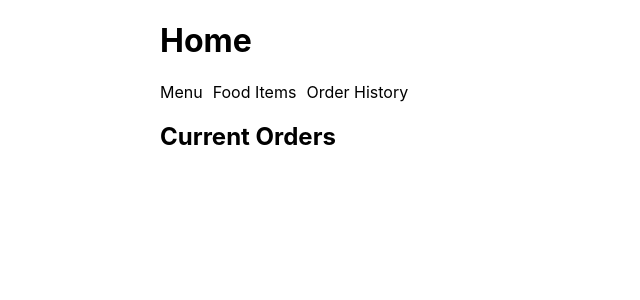
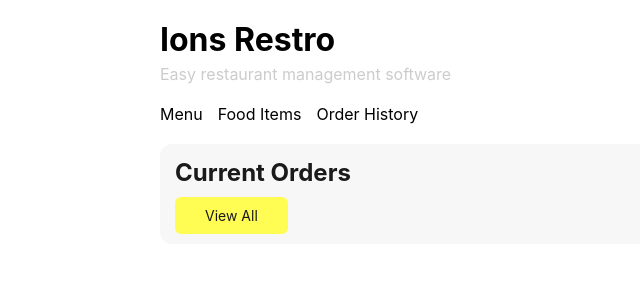
Before and after one commit to nexspy/simplerestaurant, a React (Create React App) app: page / in a window 1280 px wide. Shown: the top 300 px of the page, without its empty margins (0-640 px from the left). Built offline with nearby package versions, Linux system fonts and the light colour scheme.

Commit message:
colors for design added

```diff
--- a/src/components/orders/order/Order.jsx
+++ b/src/components/orders/order/Order.jsx
@@ -26,7 +26,6 @@ const Order = ({ data }) => {
             <div className="order-actions" onClick={gotoEditForm}>
                 <div className="icon-edit"></div>
             </div>
-            <p>Order : {data._id}</p>
             <h3>{orderDate}</h3>
             {foodList}
             <p className="order-total">Total: Rs. {total}</p>
--- a/src/components/pages/HomePage.jsx
+++ b/src/components/pages/HomePage.jsx
@@ -6,7 +6,8 @@ const HomePage = () => {
         <div className="page">
 
             <div className="container">
-                <h1 className="title">Home</h1>
+                <h1 className="title">Ions Restro</h1>
+                <div className="motto">Easy restaurant management software</div>
 
                 <nav>
                     <Link to={`/menu/manage`}>
@@ -20,9 +21,14 @@ const HomePage = () => {
                     </Link>
                 </nav>
 
-                <div>
+                <div className="block">
                     <h2>Current Orders</h2>
+
+                    <div className="actions">
+                        <a href="#">View All</a>
+                    </div>
                 </div>
+
 
             </div>
 
--- a/src/scss/commons/basic.scss
+++ b/src/scss/commons/basic.scss
@@ -1,6 +1,16 @@
 a {
     color: black;
     text-decoration: none;
+}
+
+h1 {
+    &.title {
+        margin: 20px 0px 5px;
+    }
+}
+.motto {
+    margin-bottom: 20px;
+    color: $disabled-color;
 }
 
 h3 {
--- /dev/null
+++ b/src/scss/commons/colors.scss
@@ -0,0 +1,6 @@
+$highlight-color: #fffc54;
+$primary-color: #1a1a1a;
+$disabled-color: #CCCCCC;
+
+$bg-color: #FFFFFF;
+$block-bg-color: #f7f7f7;
--- /dev/null
+++ b/src/scss/components/block.scss
@@ -0,0 +1,27 @@
+.block {
+    background-color: $block-bg-color;
+    box-sizing: border-box;
+    padding: 10px 15px;
+    margin: 10px 0px;
+    border-radius: 12px;
+
+    h2 {
+        margin: 4px 0px 10px;
+        color: $primary-color;
+    }
+
+    .actions {
+        display: flex;
+        flex-direction: row;
+        justify-content: flex-start;
+    }
+
+    a {
+        color: $primary-color;
+        background-color: $highlight-color;
+        padding: 10px 30px;
+        display: block;
+        font-size: 14px;
+        border-radius: 6px;
+    }
+}
--- a/src/scss/components/nav.scss
+++ b/src/scss/components/nav.scss
@@ -1,5 +1,6 @@
 nav {
     display: flex;
     justify-content: flex-start;
-    column-gap: 10px;
+    column-gap: 15px;
+    margin: 20px 0px;
 }
--- a/src/scss/components/order.scss
+++ b/src/scss/components/order.scss
@@ -13,7 +13,7 @@
     .order-item {
         border: 1px solid #ECECEC;
         border-radius: 6px;
-        box-shadow: 4px 4px 6px #CCCCCC;
+        box-shadow: 4px 4px 15px #CCCCCC;
         box-sizing: borderbottom;
         padding: 10px;
         margin-bottom: 10px;
--- a/src/scss/main.scss
+++ b/src/scss/main.scss
@@ -1,3 +1,5 @@
+@import './commons/colors.scss';
+
 @import './commons/basic.scss';
 @import './commons/layouts.scss';
 @import './commons/form.scss';
@@ -6,5 +8,6 @@
 @import './components/nav.scss';
 @import './components/pagination.scss';
 @import './components/box.scss';
+@import './components/block.scss';
 @import './components/tags.scss';
 @import './components/order.scss';
```
